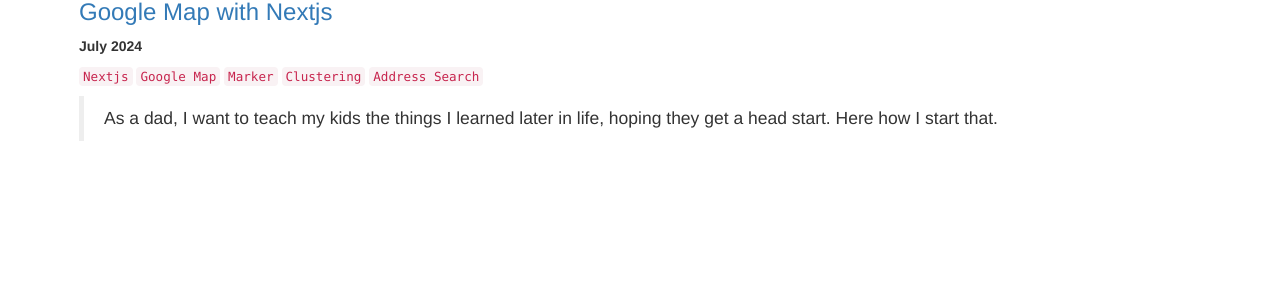
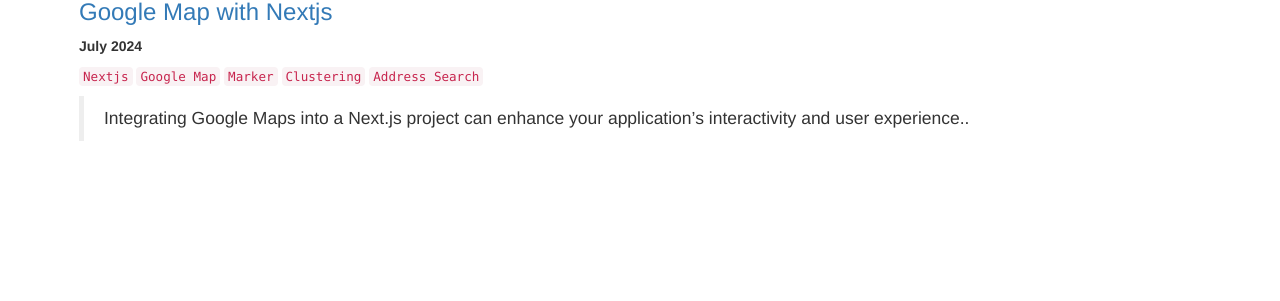
Before and after one commit to sankalpaa/ConceptWelder, a Jekyll site: the page built from index.md, in a window 1280 px wide. Shown: the part 380-681 px from the top of the page. Built offline with Jekyll 4.4.1, drawn with Linux system fonts in a browser that asks for light colours; our own code applies the rules of GitHub Pages for plain Markdown files.

Commit message:
Update index.md

```diff
--- a/index.md
+++ b/index.md
@@ -14,4 +14,4 @@
 **July 2024**
 
 `Nextjs` `Google Map` `Marker` `Clustering` `Address Search`
-> As a dad, I want to teach my kids the things I learned later in life, hoping they get a head start. Here how I start that.
+> Integrating Google Maps into a Next.js project can enhance your application's interactivity and user experience..
```
